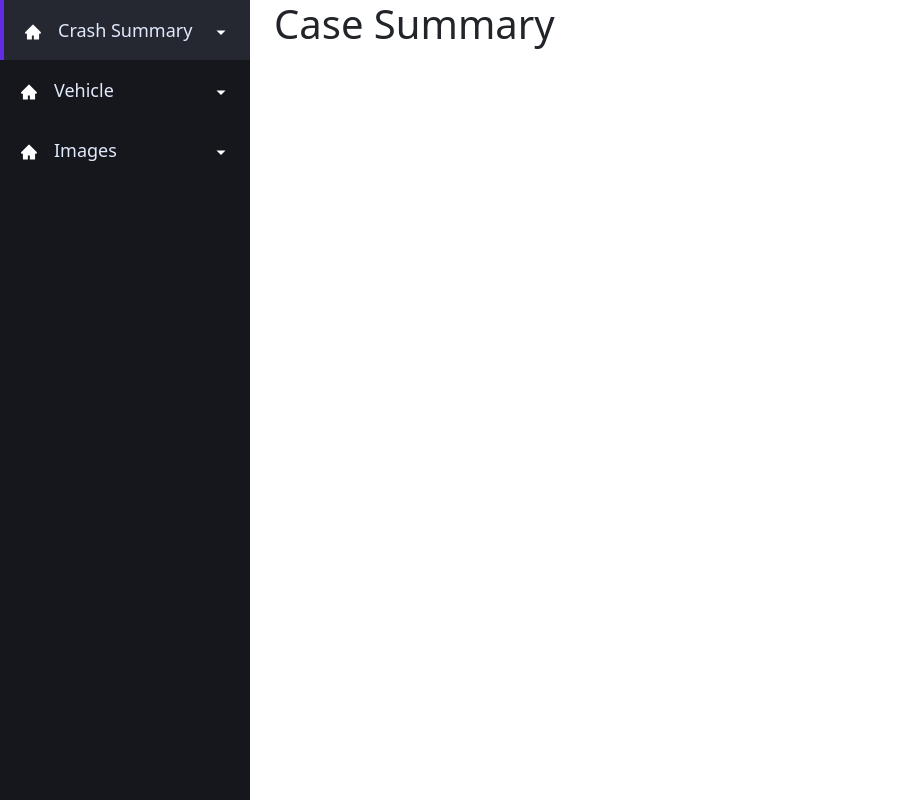
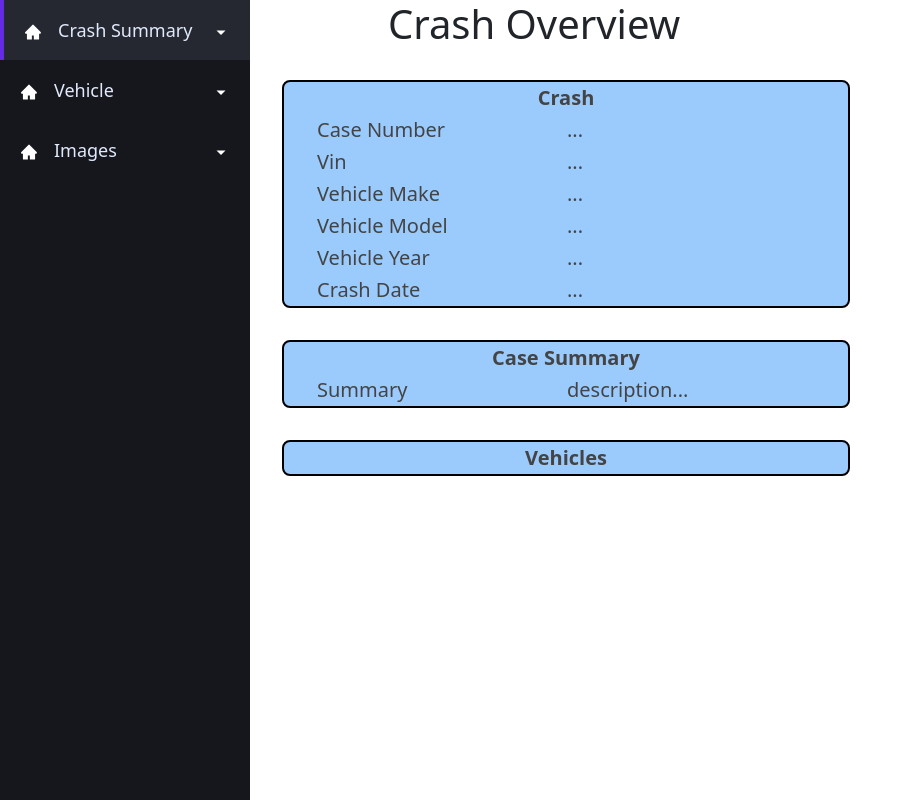
Before and after one commit to dannyphanth/CIDproj, a React (Create React App) app in the folder frontend/: page /caseInfo/1/Summary in a window 1280 px wide. Shown: the whole page, without its empty margins (0-913 px from the left). Built offline with nearby package versions, Linux system fonts and the light colour scheme.

Commit message:
created table layouts with no functionality yet

```diff
--- a/frontend/src/Components/CaseInfoContent/SummaryDisplay.js
+++ b/frontend/src/Components/CaseInfoContent/SummaryDisplay.js
@@ -1,12 +1,23 @@
 import { useParams } from 'react-router-dom';
 import SideBar from '../SideBar/SideBar';
+import SummaryTable from './SummaryTable';
+import SummaryTable2 from './SummaryTable2';
+import SummaryTable3 from './SummaryTable3';
 
 function SummaryDisplay() {
     const { caseNumber } = useParams();
     return (
         <div className="flex items-start ">
-            <SideBar caseNumber={caseNumber} />
-            <h1 className="font-sans font-light  mx-4"> Case Summary</h1>
+            <div>
+                <SideBar caseNumber={caseNumber} />
+            </div>
+            <div>
+                <h1 className="font-sans font-light  mx-4"> Crash Overview</h1>
+                <SummaryTable className="" />
+                <SummaryTable2 />
+                <SummaryTable3 />
+
+            </div>
         </div>
     )
 }
--- a/frontend/src/Components/CaseInfoContent/SummaryTable.js
+++ b/frontend/src/Components/CaseInfoContent/SummaryTable.js
@@ -0,0 +1,37 @@
+function SummaryTable() {
+    return (
+        <table>
+            <thead>
+                <th>Crash</th>
+            </thead>
+            <tbody>
+                <tr>
+                    <td>Case Number</td>
+                    <td> ...</td>
+                </tr>
+                <tr>
+                    <td>Vin</td>
+                    <td> ...</td>
+                </tr>
+                <tr>
+                    <td> Vehicle Make</td>
+                    <td> ...</td>
+                </tr>
+                <tr>
+                    <td> Vehicle Model</td>
+                    <td> ...</td>
+                </tr>
+                <tr>
+                    <td> Vehicle Year</td>
+                    <td> ...</td>
+                </tr>
+                <tr>
+                    <td> Crash Date</td>
+                    <td> ...</td>
+                </tr>
+            </tbody>
+        </table>
+    )
+}
+
+export default SummaryTable
--- /dev/null
+++ b/frontend/src/Components/CaseInfoContent/SummaryTable2.js
@@ -0,0 +1,18 @@
+
+function SummaryTable2() {
+    return (
+        <table>
+            <thead>
+                <th>Case Summary</th>
+            </thead>
+            <tbody>
+                <tr>
+                    <td>Summary</td>
+                    <td>description...</td>
+                </tr>
+            </tbody>
+        </table>
+    )
+}
+
+export default SummaryTable2
--- /dev/null
+++ b/frontend/src/Components/CaseInfoContent/SummaryTable3.js
@@ -0,0 +1,16 @@
+function SummaryTable3() {
+    return (
+        <table>
+            <thead>
+                <th>Vehicles</th>
+            </thead>
+            <tbody>
+                <tr>
+
+                </tr>
+            </tbody>
+        </table>
+    )
+}
+
+export default SummaryTable3
```
